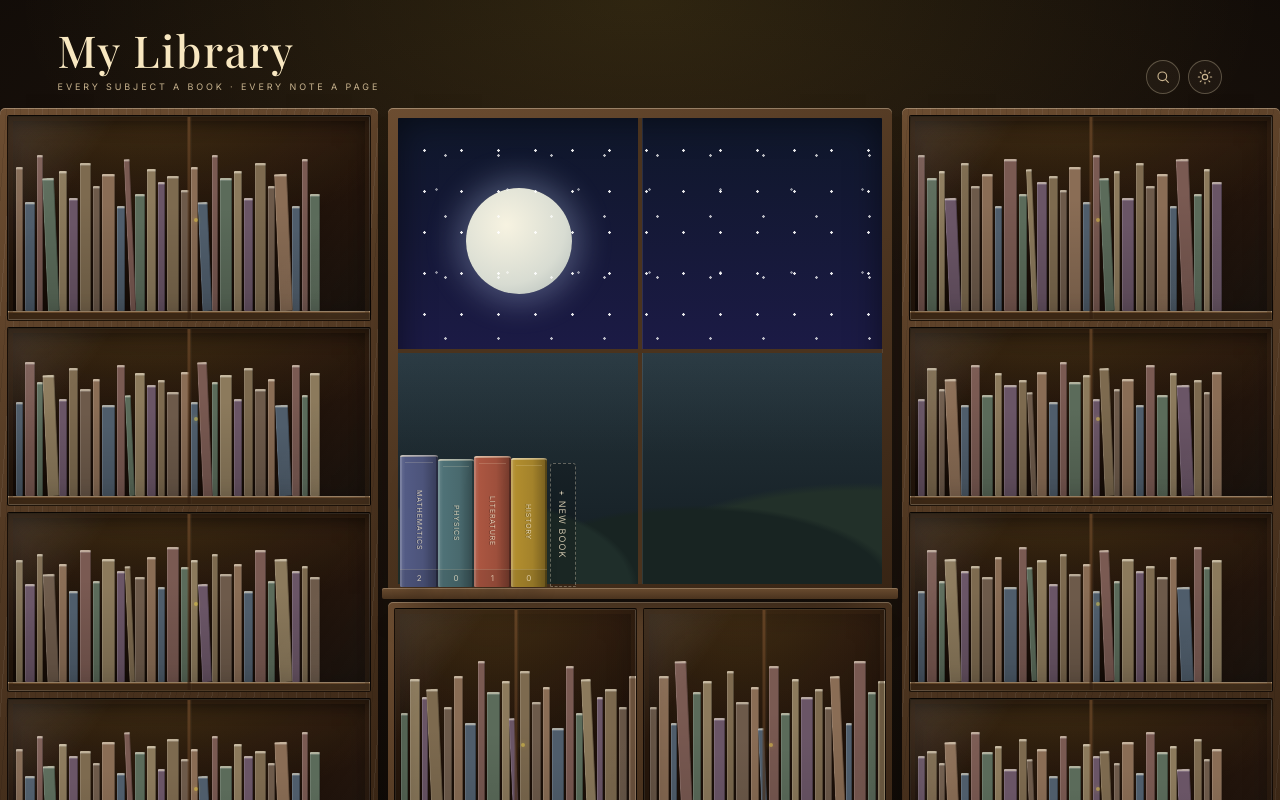
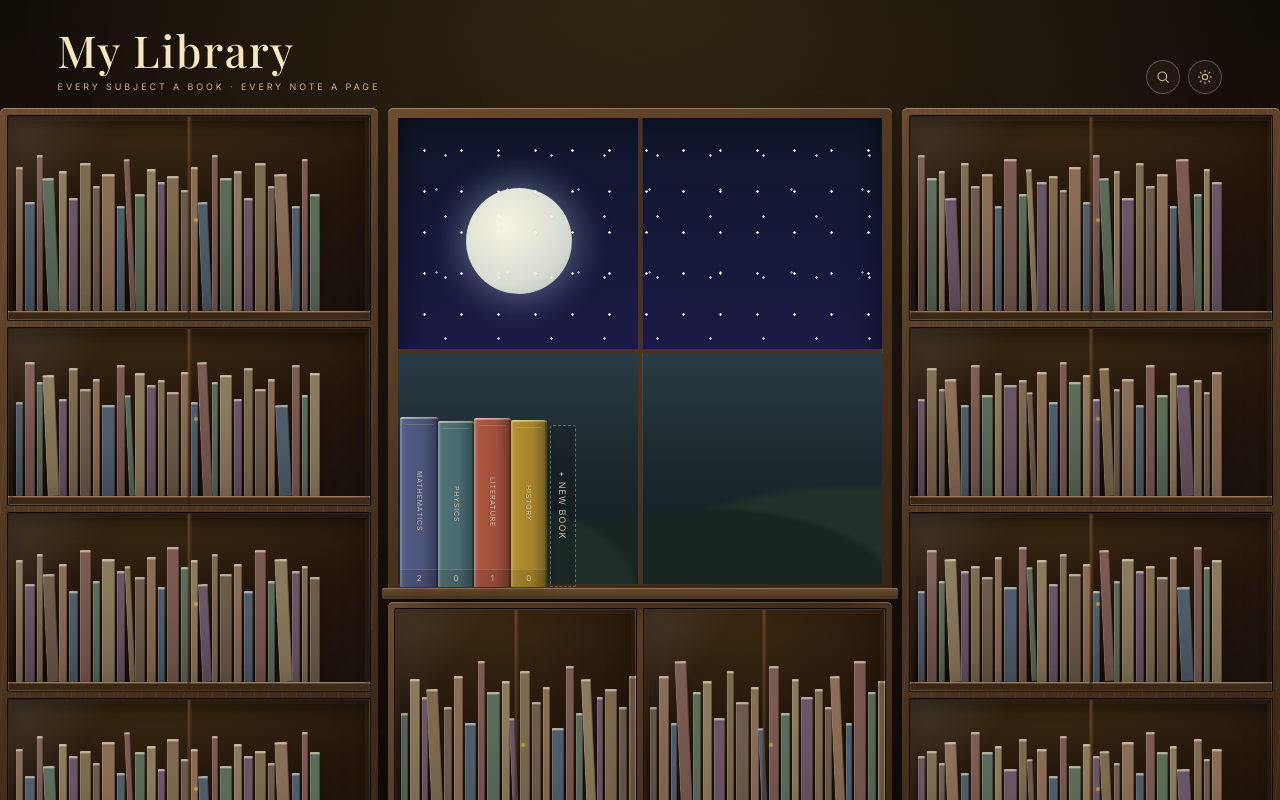
Before and after one commit to olcanaskar/my-library, a Next.js app: page / in a window 1280 px wide. Built offline with nearby package versions, Linux system fonts and the light colour scheme; a web font is replaced by a local one.

Commit message:
feat: lengthen the notebook spines on the sill

```diff
--- a/app/globals.css
+++ b/app/globals.css
@@ -1602,7 +1602,7 @@ html[data-theme="dark"] .library-scene.library-room {
   align-items: flex-end;
   justify-content: flex-start;
   padding: 0 4px;
-  --spine-base: clamp(100px, 18vh, 132px);
+  --spine-base: clamp(125px, 23vh, 170px);
 }
 
 .window-books-row {
```
